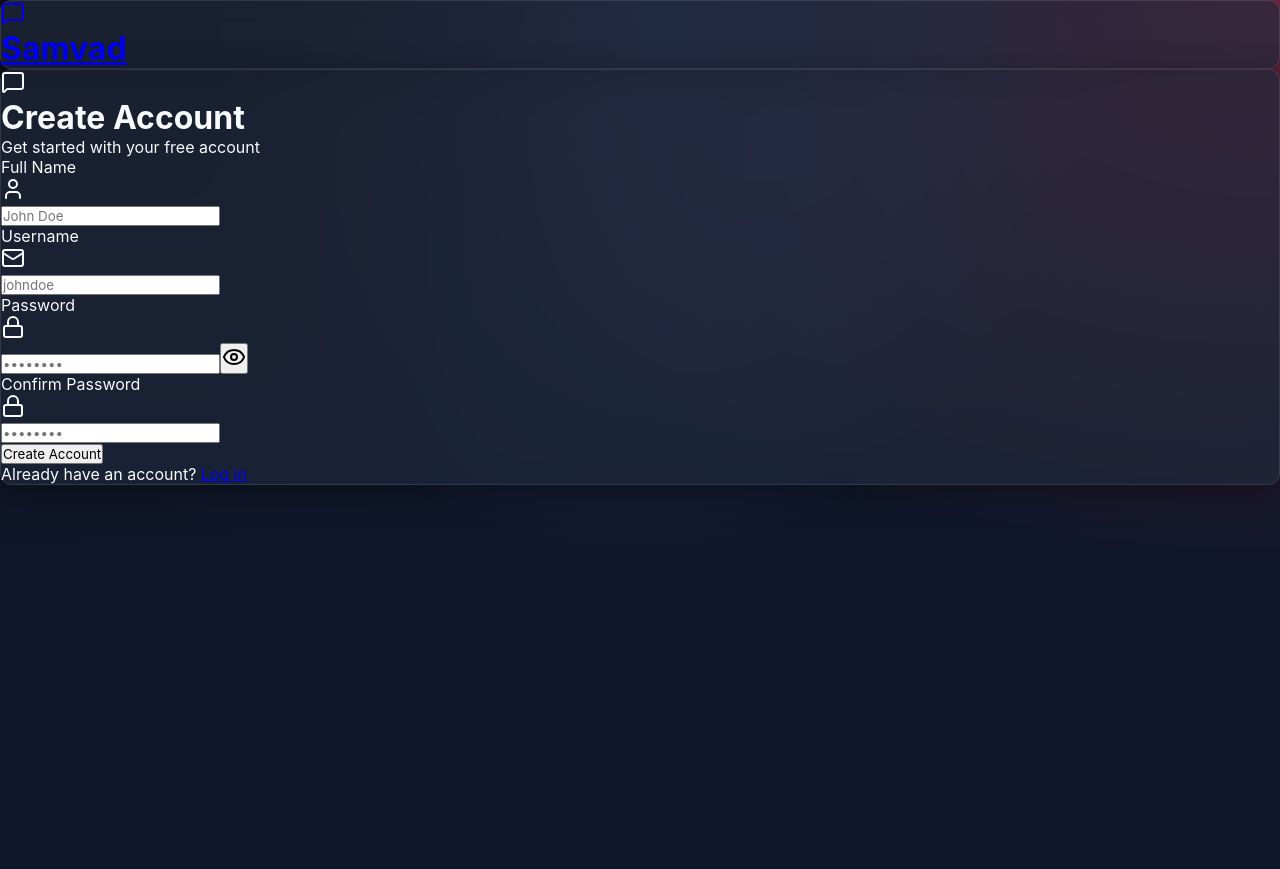
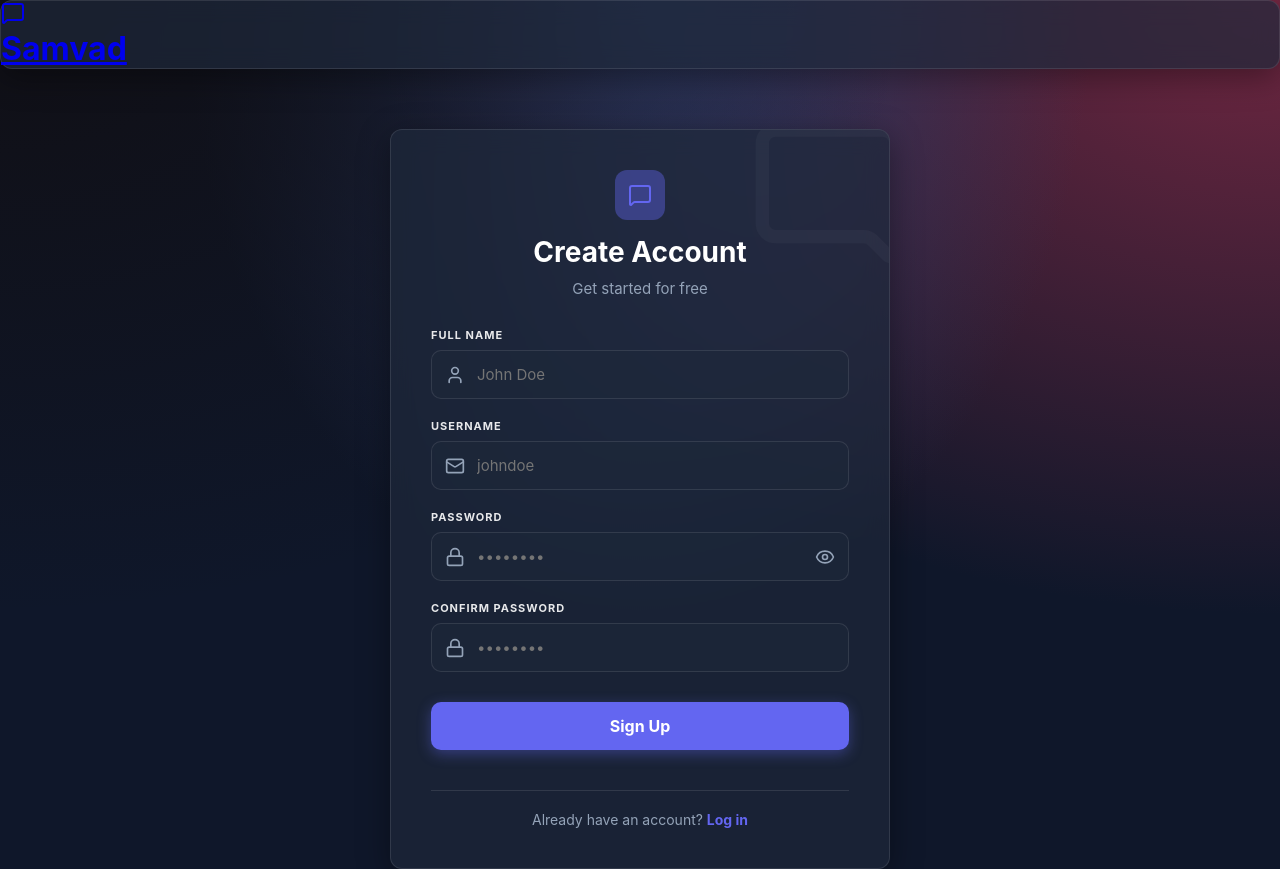
Before and after one commit to SE7EN2028/samvad, a React app in the folder samvad/frontend/: page /signup in a window 1280 px wide. Before the commit the page ends 800 px from the top, so only its background shows below. Built offline with nearby package versions, Linux system fonts and the light colour scheme; no server answers; the HTML template or start-up script is replaced by a standard one.

Commit message:
fix: fixed login & signup page ui

```diff
--- /dev/null
+++ b/samvad/frontend/src/auth.css
@@ -0,0 +1,206 @@
+.auth-container {
+  min-height: 100vh;
+  padding-top: 60px;
+  display: flex;
+  align-items: center;
+  justify-content: center;
+  padding-left: 24px;
+  padding-right: 24px;
+}
+
+.auth-card {
+  width: 100%;
+  max-width: 450px;
+  padding: 40px;
+  display: flex;
+  flex-direction: column;
+  gap: 30px;
+  position: relative;
+  overflow: hidden;
+  box-shadow: 0 20px 40px rgba(0,0,0,0.4);
+}
+
+.auth-header {
+  text-align: center;
+  display: flex;
+  flex-direction: column;
+  align-items: center;
+  gap: 10px;
+  position: relative;
+  z-index: 2;
+}
+
+.auth-icon-box {
+  width: 50px;
+  height: 50px;
+  border-radius: 12px;
+  background-color: var(--primary-glow);
+  display: flex;
+  align-items: center;
+  justify-content: center;
+  color: var(--primary);
+  margin-bottom: 5px;
+}
+
+.auth-title {
+  font-size: 28px;
+  font-weight: 700;
+  color: white;
+}
+
+.auth-subtitle {
+  color: var(--text-muted);
+  font-size: 15px;
+}
+
+.auth-form {
+  display: flex;
+  flex-direction: column;
+  gap: 20px;
+  position: relative;
+  z-index: 2;
+}
+
+.form-group {
+  display: flex;
+  flex-direction: column;
+  gap: 8px;
+}
+
+.form-label {
+  font-size: 11px;
+  text-transform: uppercase;
+  letter-spacing: 1px;
+  font-weight: 700;
+  color: rgba(255, 255, 255, 0.9);
+}
+
+.input-wrapper {
+  position: relative;
+  display: flex;
+  align-items: center;
+}
+
+.input-icon {
+  position: absolute;
+  left: 14px;
+  color: var(--text-muted);
+  display: flex;
+  align-items: center;
+  justify-content: center;
+  transition: color 0.2s;
+}
+
+.auth-input {
+  width: 100%;
+  padding: 14px 14px 14px 45px;
+  background-color: rgba(30, 41, 59, 0.5);
+  border: 1px solid var(--glass-border);
+  border-radius: 10px;
+  color: white;
+  font-size: 15px;
+  outline: none;
+  transition: all 0.2s ease;
+}
+
+.auth-input:focus {
+  border-color: var(--primary);
+  box-shadow: 0 0 0 2px var(--primary-glow);
+}
+
+.input-wrapper:focus-within .input-icon {
+  color: var(--primary);
+}
+
+.pwd-toggle {
+  position: absolute;
+  right: 14px;
+  background: none;
+  border: none;
+  color: var(--text-muted);
+  cursor: pointer;
+  display: flex;
+  align-items: center;
+}
+
+.pwd-toggle:hover {
+  color: white;
+}
+
+.auth-button {
+  width: 100%;
+  padding: 14px;
+  background-color: var(--primary);
+  color: white;
+  border: none;
+  border-radius: 10px;
+  font-weight: 700;
+  font-size: 16px;
+  cursor: pointer;
+  display: flex;
+  align-items: center;
+  justify-content: center;
+  gap: 10px;
+  margin-top: 10px;
+  transition: transform 0.1s, background-color 0.2s;
+  box-shadow: 0 4px 14px var(--primary-glow);
+}
+
+.auth-button:hover:not(:disabled) {
+  background-color: #4f46e5;
+  transform: translateY(-1px);
+}
+
+.auth-button:active:not(:disabled) {
+  transform: translateY(1px);
+}
+
+.auth-button:disabled {
+  opacity: 0.7;
+  cursor: not-allowed;
+}
+
+.auth-footer {
+  text-align: center;
+  margin-top: 10px;
+  padding-top: 20px;
+  border-top: 1px solid var(--glass-border);
+  font-size: 14px;
+  color: var(--text-muted);
+  position: relative;
+  z-index: 2;
+}
+
+.auth-link {
+  color: var(--primary);
+  font-weight: 700;
+  text-decoration: none;
+}
+
+.auth-link:hover {
+  text-decoration: underline;
+}
+
+.bg-icon-deco {
+  position: absolute;
+  top: -20px;
+  right: -20px;
+  color: rgba(255, 255, 255, 0.03);
+  pointer-events: none;
+  transform: scaleX(-1);
+  z-index: 1;
+}
+
+/* Spinner Animation */
+.spinner {
+  animation: spin 1s linear infinite;
+}
+
+@keyframes spin {
+  from {
+    transform: rotate(0deg);
+  }
+  to {
+    transform: rotate(360deg);
+  }
+}
--- a/samvad/frontend/src/pages/LoginPage.jsx
+++ b/samvad/frontend/src/pages/LoginPage.jsx
@@ -2,6 +2,7 @@ import { useState } from "react";
 import { useAuthStore } from "../store/useAuthStore";
 import { MessageSquare, Mail, Lock, Eye, EyeOff, Loader2 } from "lucide-react";
 import { Link } from "react-router-dom";
+import "../auth.css";
 
 const LoginPage = () => {
     const [showPassword, setShowPassword] = useState(false);
@@ -17,71 +18,69 @@ const LoginPage = () => {
     };
 
     return (
-        <div className="min-h-screen pt-20 flex items-center justify-center p-6">
-            <div className="glass w-full max-w-md p-8 space-y-8">
-                <div className="text-center">
-                    <div className="flex flex-col items-center gap-2 group">
-                        <div className="size-12 rounded-xl bg-primary/10 flex items-center justify-center group-hover:bg-primary/20 transition-colors">
-                            <MessageSquare className="size-6 text-primary" />
-                        </div>
-                        <h1 className="text-2xl font-bold mt-2">Welcome Back</h1>
-                        <p className="text-text-muted">Sign in to your account</p>
-                    </div>
+        <div className="auth-container">
+            <div className="glass auth-card">
+                <div className="bg-icon-deco">
+                    <MessageSquare size={160} />
                 </div>
 
-                <form onSubmit={handleSubmit} className="space-y-6">
-                    <div className="space-y-2">
-                        <label className="text-sm font-medium">Username</label>
-                        <div className="relative">
-                            <div className="absolute inset-y-0 left-0 pl-3 flex items-center pointer-events-none">
-                                <Mail className="size-5 text-text-muted" />
+                <div className="auth-header">
+                    <div className="auth-icon-box">
+                        <MessageSquare size={24} />
+                    </div>
+                    <h1 className="auth-title">Welcome Back</h1>
+                    <p className="auth-subtitle">Sign in to your account</p>
+                </div>
+
+                <form onSubmit={handleSubmit} className="auth-form">
+                    <div className="form-group">
+                        <label className="form-label">Username</label>
+                        <div className="input-wrapper">
+                            <div className="input-icon">
+                                <Mail size={20} />
                             </div>
                             <input
                                 type="text"
-                                className="w-full pl-10 pr-4 py-2 bg-slate-800/50 border border-glass-border rounded-lg focus:ring-2 focus:ring-primary focus:border-transparent outline-none transition-all"
-                                placeholder="johndoe"
+                                className="auth-input"
+                                placeholder="your username"
                                 value={formData.username}
                                 onChange={(e) => setFormData({ ...formData, username: e.target.value })}
                             />
                         </div>
                     </div>
 
-                    <div className="space-y-2">
-                        <label className="text-sm font-medium">Password</label>
-                        <div className="relative">
-                            <div className="absolute inset-y-0 left-0 pl-3 flex items-center pointer-events-none">
-                                <Lock className="size-5 text-text-muted" />
+                    <div className="form-group">
+                        <label className="form-label">Password</label>
+                        <div className="input-wrapper">
+                            <div className="input-icon">
+                                <Lock size={20} />
                             </div>
                             <input
                                 type={showPassword ? "text" : "password"}
-                                className="w-full pl-10 pr-12 py-2 bg-slate-800/50 border border-glass-border rounded-lg focus:ring-2 focus:ring-primary focus:border-transparent outline-none transition-all"
+                                className="auth-input"
                                 placeholder="••••••••"
                                 value={formData.password}
                                 onChange={(e) => setFormData({ ...formData, password: e.target.value })}
                             />
                             <button
                                 type="button"
-                                className="absolute inset-y-0 right-0 pr-3 flex items-center"
+                                className="pwd-toggle"
                                 onClick={() => setShowPassword(!showPassword)}
                             >
-                                {showPassword ? (
-                                    <EyeOff className="size-5 text-text-muted" />
-                                ) : (
-                                    <Eye className="size-5 text-text-muted" />
-                                )}
+                                {showPassword ? <EyeOff size={20} /> : <Eye size={20} />}
                             </button>
                         </div>
                     </div>
 
                     <button
                         type="submit"
-                        className="w-full bg-primary hover:bg-primary/90 text-white font-medium py-2 rounded-lg transition-all flex justify-center items-center gap-2"
+                        className="auth-button"
                         disabled={isLoggingIn}
                     >
                         {isLoggingIn ? (
                             <>
-                                <Loader2 className="size-5 animate-spin" />
-                                Loading...
+                                <Loader2 size={20} className="spinner" />
+                                Authenticating...
                             </>
                         ) : (
                             "Sign In"
@@ -89,13 +88,11 @@ const LoginPage = () => {
                     </button>
                 </form>
 
-                <div className="text-center">
-                    <p className="text-text-muted">
-                        Don&apos;t have an account?{" "}
-                        <Link to="/signup" className="text-primary hover:underline">
-                            Create account
-                        </Link>
-                    </p>
+                <div className="auth-footer">
+                    Don&apos;t have an account?{" "}
+                    <Link to="/signup" className="auth-link">
+                        Create account
+                    </Link>
                 </div>
             </div>
         </div>
--- a/samvad/frontend/src/pages/SignupPage.jsx
+++ b/samvad/frontend/src/pages/SignupPage.jsx
@@ -3,6 +3,7 @@ import { useAuthStore } from "../store/useAuthStore";
 import { MessageSquare, User, Mail, Lock, Eye, EyeOff, Loader2 } from "lucide-react";
 import { Link } from "react-router-dom";
 import toast from "react-hot-toast";
+import "../auth.css";
 
 const SignupPage = () => {
     const [showPassword, setShowPassword] = useState(false);
@@ -32,28 +33,30 @@ const SignupPage = () => {
     };
 
     return (
-        <div className="min-h-screen pt-20 flex items-center justify-center p-6">
-            <div className="glass w-full max-w-md p-8 space-y-8">
-                <div className="text-center">
-                    <div className="flex flex-col items-center gap-2 group">
-                        <div className="size-12 rounded-xl bg-primary/10 flex items-center justify-center group-hover:bg-primary/20 transition-colors">
-                            <MessageSquare className="size-6 text-primary" />
-                        </div>
-                        <h1 className="text-2xl font-bold mt-2">Create Account</h1>
-                        <p className="text-text-muted">Get started with your free account</p>
-                    </div>
+        <div className="auth-container">
+            <div className="glass auth-card" style={{ maxWidth: '500px' }}>
+                <div className="bg-icon-deco">
+                    <MessageSquare size={160} />
                 </div>
 
-                <form onSubmit={handleSubmit} className="space-y-6">
-                    <div className="space-y-2">
-                        <label className="text-sm font-medium">Full Name</label>
-                        <div className="relative">
-                            <div className="absolute inset-y-0 left-0 pl-3 flex items-center pointer-events-none">
-                                <User className="size-5 text-text-muted" />
+                <div className="auth-header">
+                    <div className="auth-icon-box">
+                        <MessageSquare size={24} />
+                    </div>
+                    <h1 className="auth-title">Create Account</h1>
+                    <p className="auth-subtitle">Get started for free</p>
+                </div>
+
+                <form onSubmit={handleSubmit} className="auth-form">
+                    <div className="form-group">
+                        <label className="form-label">Full Name</label>
+                        <div className="input-wrapper">
+                            <div className="input-icon">
+                                <User size={20} />
                             </div>
                             <input
                                 type="text"
-                                className="w-full pl-10 pr-4 py-2 bg-slate-800/50 border border-glass-border rounded-lg focus:ring-2 focus:ring-primary focus:border-transparent outline-none transition-all"
+                                className="auth-input"
                                 placeholder="John Doe"
                                 value={formData.fullName}
                                 onChange={(e) => setFormData({ ...formData, fullName: e.target.value })}
@@ -61,15 +64,15 @@ const SignupPage = () => {
                         </div>
                     </div>
 
-                    <div className="space-y-2">
-                        <label className="text-sm font-medium">Username</label>
-                        <div className="relative">
-                            <div className="absolute inset-y-0 left-0 pl-3 flex items-center pointer-events-none">
-                                <Mail className="size-5 text-text-muted" />
+                    <div className="form-group">
+                        <label className="form-label">Username</label>
+                        <div className="input-wrapper">
+                            <div className="input-icon">
+                                <Mail size={20} />
                             </div>
                             <input
                                 type="text"
-                                className="w-full pl-10 pr-4 py-2 bg-slate-800/50 border border-glass-border rounded-lg focus:ring-2 focus:ring-primary focus:border-transparent outline-none transition-all"
+                                className="auth-input"
                                 placeholder="johndoe"
                                 value={formData.username}
                                 onChange={(e) => setFormData({ ...formData, username: e.target.value })}
@@ -77,42 +80,38 @@ const SignupPage = () => {
                         </div>
                     </div>
 
-                    <div className="space-y-2">
-                        <label className="text-sm font-medium">Password</label>
-                        <div className="relative">
-                            <div className="absolute inset-y-0 left-0 pl-3 flex items-center pointer-events-none">
-                                <Lock className="size-5 text-text-muted" />
+                    <div className="form-group">
+                        <label className="form-label">Password</label>
+                        <div className="input-wrapper">
+                            <div className="input-icon">
+                                <Lock size={20} />
                             </div>
                             <input
                                 type={showPassword ? "text" : "password"}
-                                className="w-full pl-10 pr-12 py-2 bg-slate-800/50 border border-glass-border rounded-lg focus:ring-2 focus:ring-primary focus:border-transparent outline-none transition-all"
+                                className="auth-input"
                                 placeholder="••••••••"
                                 value={formData.password}
                                 onChange={(e) => setFormData({ ...formData, password: e.target.value })}
                             />
                             <button
                                 type="button"
-                                className="absolute inset-y-0 right-0 pr-3 flex items-center"
+                                className="pwd-toggle"
                                 onClick={() => setShowPassword(!showPassword)}
                             >
-                                {showPassword ? (
-                                    <EyeOff className="size-5 text-text-muted" />
-                                ) : (
-                                    <Eye className="size-5 text-text-muted" />
-                                )}
+                                {showPassword ? <EyeOff size={20} /> : <Eye size={20} />}
                             </button>
                         </div>
                     </div>
 
-                    <div className="space-y-2">
-                        <label className="text-sm font-medium">Confirm Password</label>
-                        <div className="relative">
-                            <div className="absolute inset-y-0 left-0 pl-3 flex items-center pointer-events-none">
-                                <Lock className="size-5 text-text-muted" />
+                    <div className="form-group">
+                        <label className="form-label">Confirm Password</label>
+                        <div className="input-wrapper">
+                            <div className="input-icon">
+                                <Lock size={20} />
                             </div>
                             <input
                                 type={showPassword ? "text" : "password"}
-                                className="w-full pl-10 pr-4 py-2 bg-slate-800/50 border border-glass-border rounded-lg focus:ring-2 focus:ring-primary focus:border-transparent outline-none transition-all"
+                                className="auth-input"
                                 placeholder="••••••••"
                                 value={formData.confirmPassword}
                                 onChange={(e) => setFormData({ ...formData, confirmPassword: e.target.value })}
@@ -122,27 +121,25 @@ const SignupPage = () => {
 
                     <button
                         type="submit"
-                        className="w-full bg-primary hover:bg-primary/90 text-white font-medium py-2 rounded-lg transition-all flex justify-center items-center gap-2"
+                        className="auth-button"
                         disabled={isSigningUp}
                     >
                         {isSigningUp ? (
                             <>
-                                <Loader2 className="size-5 animate-spin" />
-                                Loading...
+                                <Loader2 size={20} className="spinner" />
+                                Creating Account...
                             </>
                         ) : (
-                            "Create Account"
+                            "Sign Up"
                         )}
                     </button>
                 </form>
 
-                <div className="text-center">
-                    <p className="text-text-muted">
-                        Already have an account?{" "}
-                        <Link to="/login" className="text-primary hover:underline">
-                            Log in
-                        </Link>
-                    </p>
+                <div className="auth-footer">
+                    Already have an account?{" "}
+                    <Link to="/login" className="auth-link">
+                        Log in
+                    </Link>
                 </div>
             </div>
         </div>
```
